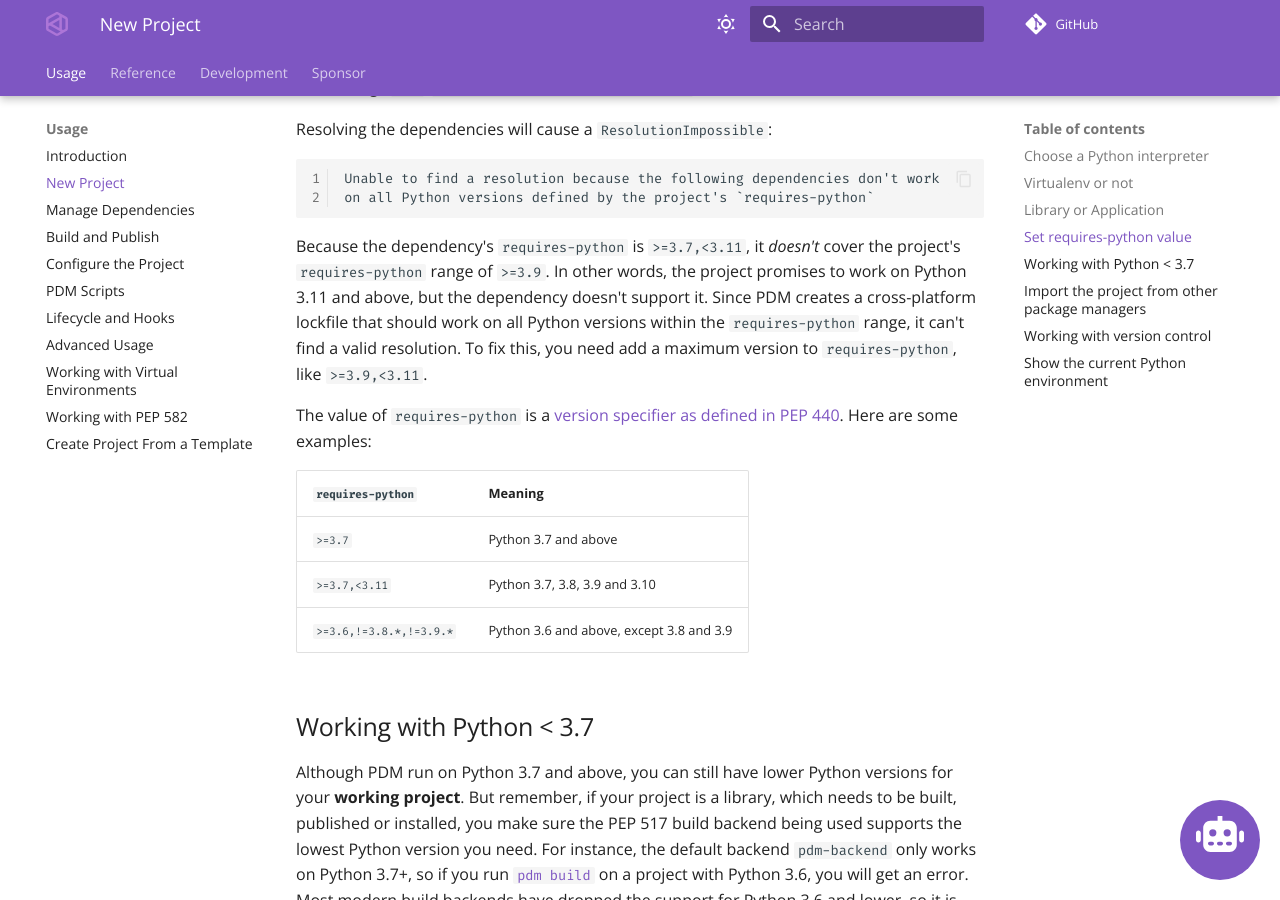
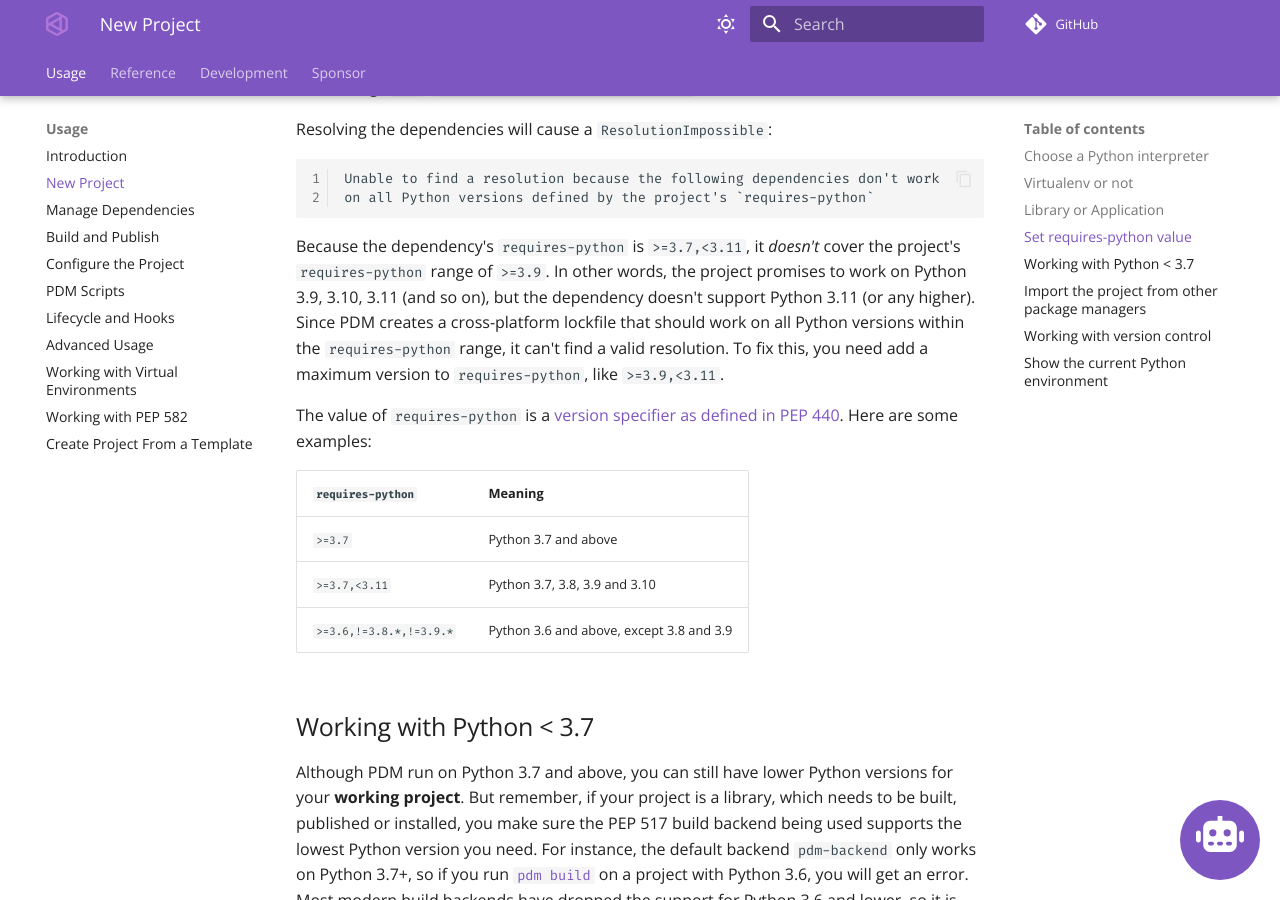
Before and after one commit to azurelotus0926/pdm, an MkDocs documentation site: the page built from docs/docs/usage/project.md, in a window 1280 px wide and 900 px high, scrolled down 1611 px. Built offline with MkDocs 1.6.1 and Material for MkDocs 9.7.7, drawn with Linux system fonts in a browser that asks for light colours; comment, search, counter and statistics services are not loaded; the version menu is left out.

Commit message:
docs: Clarify effect of requires-python on resolution (#2452)

````diff
--- a/docs/docs/usage/project.md
+++ b/docs/docs/usage/project.md
@@ -51,7 +51,7 @@ Unable to find a resolution because the following dependencies don't work
 on all Python versions defined by the project's `requires-python`
 ```
 
-Because the dependency's `requires-python` is `>=3.7,<3.11`, it *doesn't* cover the project's `requires-python` range of `>=3.9`. In other words, the project promises to work on Python 3.11 and above, but the dependency doesn't support it. Since PDM creates a cross-platform lockfile that should work on all Python versions within the `requires-python` range, it can't find a valid resolution.
+Because the dependency's `requires-python` is `>=3.7,<3.11`, it *doesn't* cover the project's `requires-python` range of `>=3.9`. In other words, the project promises to work on Python 3.9, 3.10, 3.11 (and so on), but the dependency doesn't support Python 3.11 (or any higher). Since PDM creates a cross-platform lockfile that should work on all Python versions within the `requires-python` range, it can't find a valid resolution.
 To fix this, you need add a maximum version to `requires-python`, like `>=3.9,<3.11`.
 
 The value of `requires-python` is a [version specifier as defined in PEP 440](https://peps.python.org/pep-0440/#version-specifiers). Here are some examples:
````
